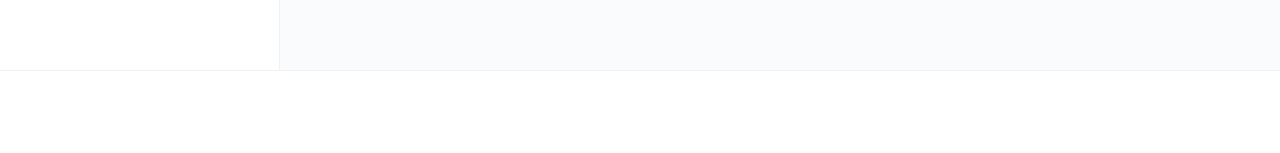
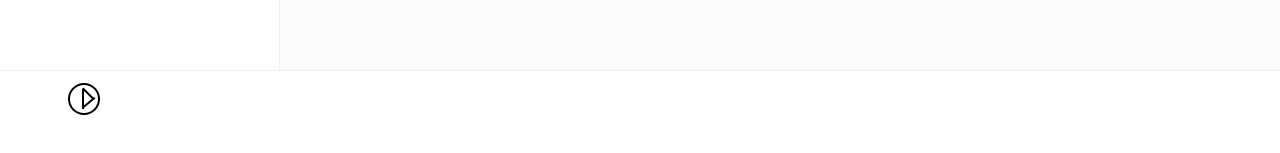
Before and after one commit to Allen227/moment-music, a React app: page / in a window 1280 px wide. Shown: the part 675-828 px from the top of the page. After the commit the page ends 801 px from the top, so only its background shows below. Built offline with nearby package versions, Linux system fonts and the light colour scheme.

Commit message:
feat: add play control style

```diff
--- a/src/component/footer/index.tsx
+++ b/src/component/footer/index.tsx
@@ -2,17 +2,29 @@ import * as React from 'react';
 import './style.pcss';
 import SvgIcon from '../svg-icon';
 
-class AppHeader extends React.Component {
-  render () {
+function AppHeader () {
+  function playAudio () {
+
+  }
+
+  const nextSongIcon: object = {
+    width: 30,
+    height: 30,
+  }
   return (
     <footer className="app-footer">
       <div className="footer-bg"></div>
       <div className="footer-container">
-          <SvgIcon href="iconxiayige"></SvgIcon>
+        <div className="player-control">
+          <SvgIcon href="iconshangyige" customStyle={nextSongIcon}/>
+          <div className="play-btn" onClick={playAudio}>
+            <div className="play-icon"></div>
+          </div>
+          <SvgIcon href="iconxiayige" customStyle={nextSongIcon}/>
+        </div>
       </div>
     </footer>
   )
 }
-}
 
 export default AppHeader;
--- a/src/component/footer/style.pcss
+++ b/src/component/footer/style.pcss
@@ -1,6 +1,7 @@
 .app-footer {
   position: relative;
   height: 55px;
+  border-top: 1px solid var(--borderColor);
   .footer-bg {
     position: absolute;
     z-index: -1;
@@ -11,6 +12,48 @@
     background: var(--mainFgColor);
   }
   .footer-container {
-    border-top: 1px solid var(--borderColor);
+    display: flex;
+    align-items: center;
+    padding: 0 24px;
+    height: inherit;
+    .player-control {
+      display: flex;
+      align-items: center;
+      justify-content: space-between;
+      width: 120px;
+      .play-btn {
+        position: relative;
+        width: 32px;
+        height: 32px;
+        border: 2px solid black;
+        border-radius: 100%;
+        display: flex;
+        align-items: center;
+        .play-icon {
+          position: relative;
+          width: 2px;
+          height: 20px;
+          background: black;
+          margin-left: 12px;
+          &::before, &::after {
+            content: " ";
+            position: absolute;
+            width: inherit;
+            height: 15px;
+            background: inherit;
+          }
+          &::before {
+            top: -3px;
+            left: 5px;
+            transform: rotate(-45deg)
+          }
+          &::after {
+            top: 6px;
+            left: 6px;
+            transform: rotate(50deg)
+          }
+        }
+      }
+    }
   }
 }
--- a/src/component/svg-icon/index.tsx
+++ b/src/component/svg-icon/index.tsx
@@ -1,12 +1,14 @@
 import React from 'react';
+import './style.pcss';
 
 interface Props {
-  href: string
+  href: string,
+  customStyle: object
 }
 
-export default function SvgIcon ({href}: Props) {
+export default function SvgIcon ({href, customStyle}: Props) {
   return (
-    <svg className="icon svg-icon" aria-hidden="true">
+    <svg className="icon svg-icon" style={customStyle} aria-hidden="true">
       <use href={`#${href}`}/>
     </svg>
   )
--- a/src/page/home/style.pcss
+++ b/src/page/home/style.pcss
@@ -1,6 +1,7 @@
 .app-main {
   background: var(--mainBgColor);
   display: flex;
+  overflow: hidden;
   .container {
     width: 100%;
     max-width: var(--mainMaxWidth);
--- a/src/plugin/audioPlayer/index.ts
+++ b/src/plugin/audioPlayer/index.ts
@@ -2,18 +2,12 @@
  * AudioPlayer
  */
 export default class AudioPlayer {
-  private static _instance: AudioPlayer;
-  private audio: HTMLMediaElement;
-  constructor () {
-    this.audio = new Audio();
-  }
+  private static _instance: AudioPlayer = new AudioPlayer();;
+  private audio: HTMLMediaElement = new Audio();
   /**
    * get single instance
    */
   public static getInstance () {
-    if (!this._instance) {
-      this._instance = new AudioPlayer();
-    }
     return this._instance;
   }
   public play () {
```
Lines whose indentation alone changed are shown as unchanged.
